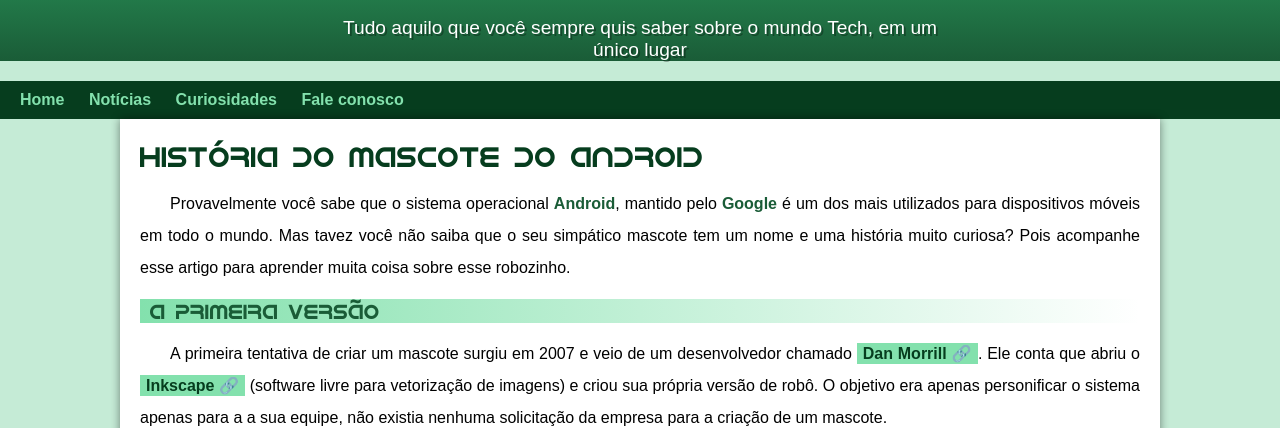
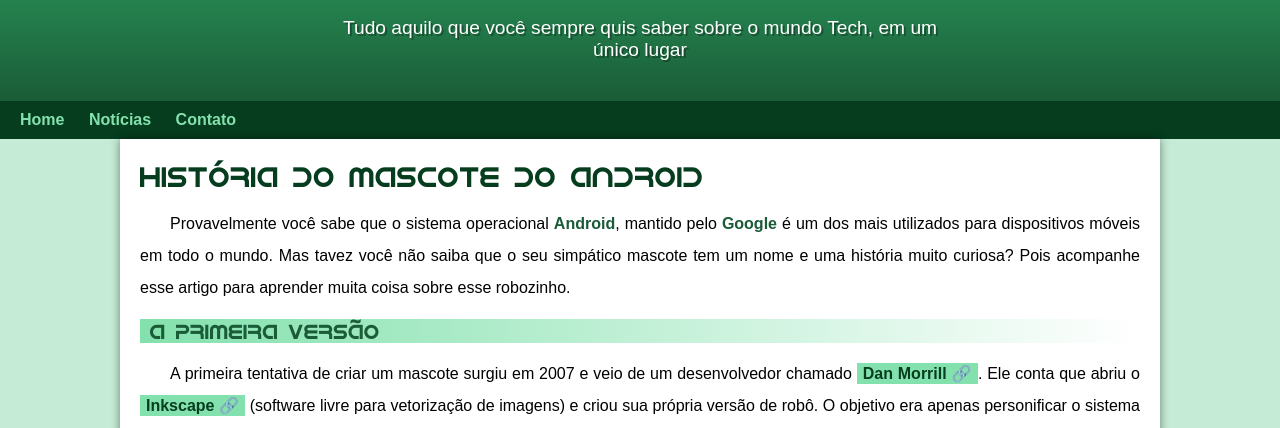
Before and after one commit to jefersonstrindade/html-css, a plain HTML site: page desafios/d10/android.html in a window 1280 px wide. Shown: the part 100-528 px from the top of the page. Drawn offline with Linux system fonts and the light colour scheme.

Commit message:
problema de padding corrigido

```diff
--- a/desafios/d10/android.html
+++ b/desafios/d10/android.html
@@ -15,8 +15,7 @@
     <nav>
         <a href="#">Home</a>
         <a href="#">Notícias</a>
-        <a href="#">Curiosidades</a>
-        <a href="#">Fale conosco</a>
+        <a href="#">Contato</a>
     </nav>
     <main>
         <article>
--- a/desafios/d10/estilo/style.css
+++ b/desafios/d10/estilo/style.css
@@ -54,7 +54,7 @@ header > p{
     padding-right: 10px;
     padding-left: 10px;
     margin: auto;
-    margin-bottom: 20px;
+    padding-bottom: 40px;
     text-shadow: 2px 2px 0px rgb(0,0,0,0.315);
 
 }
```
